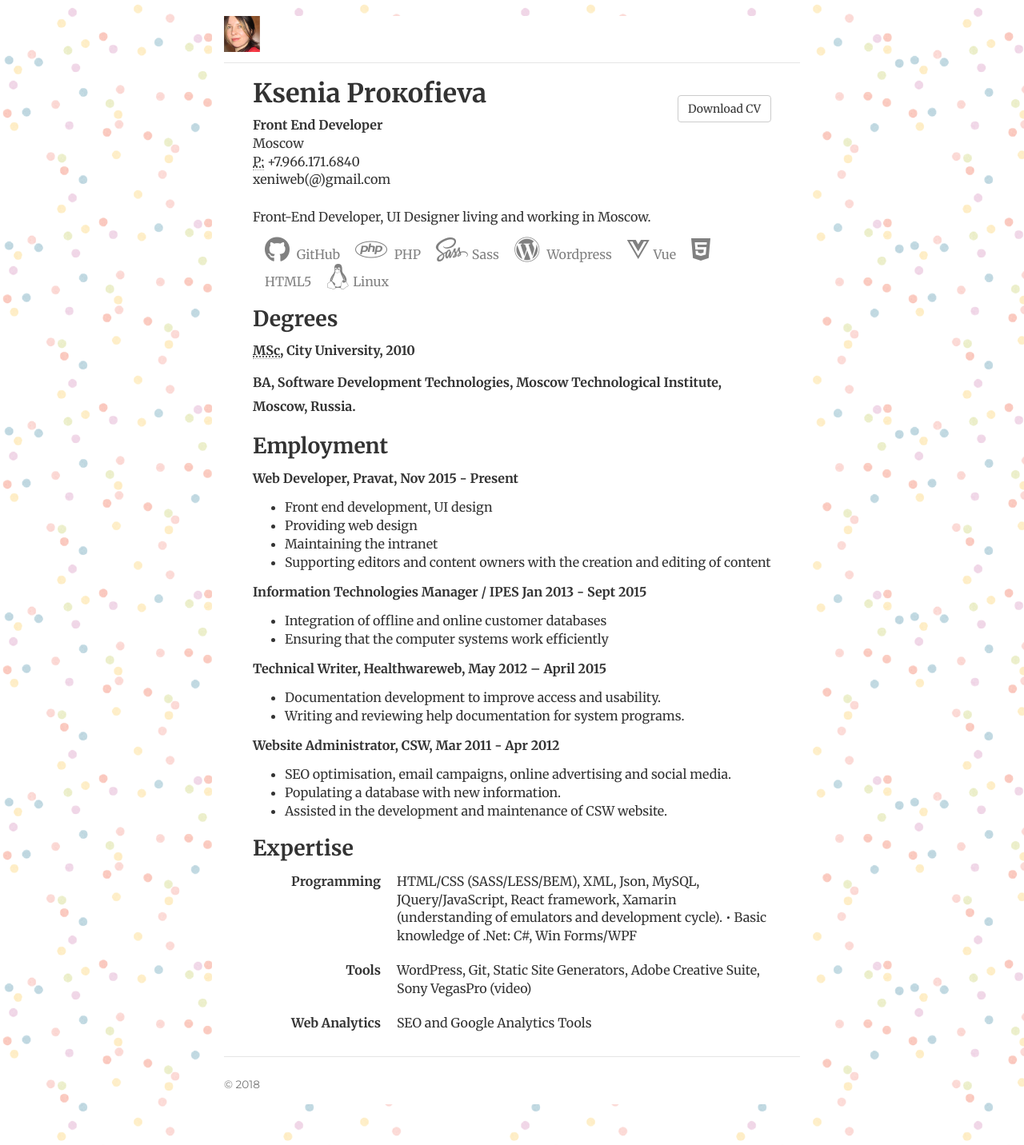
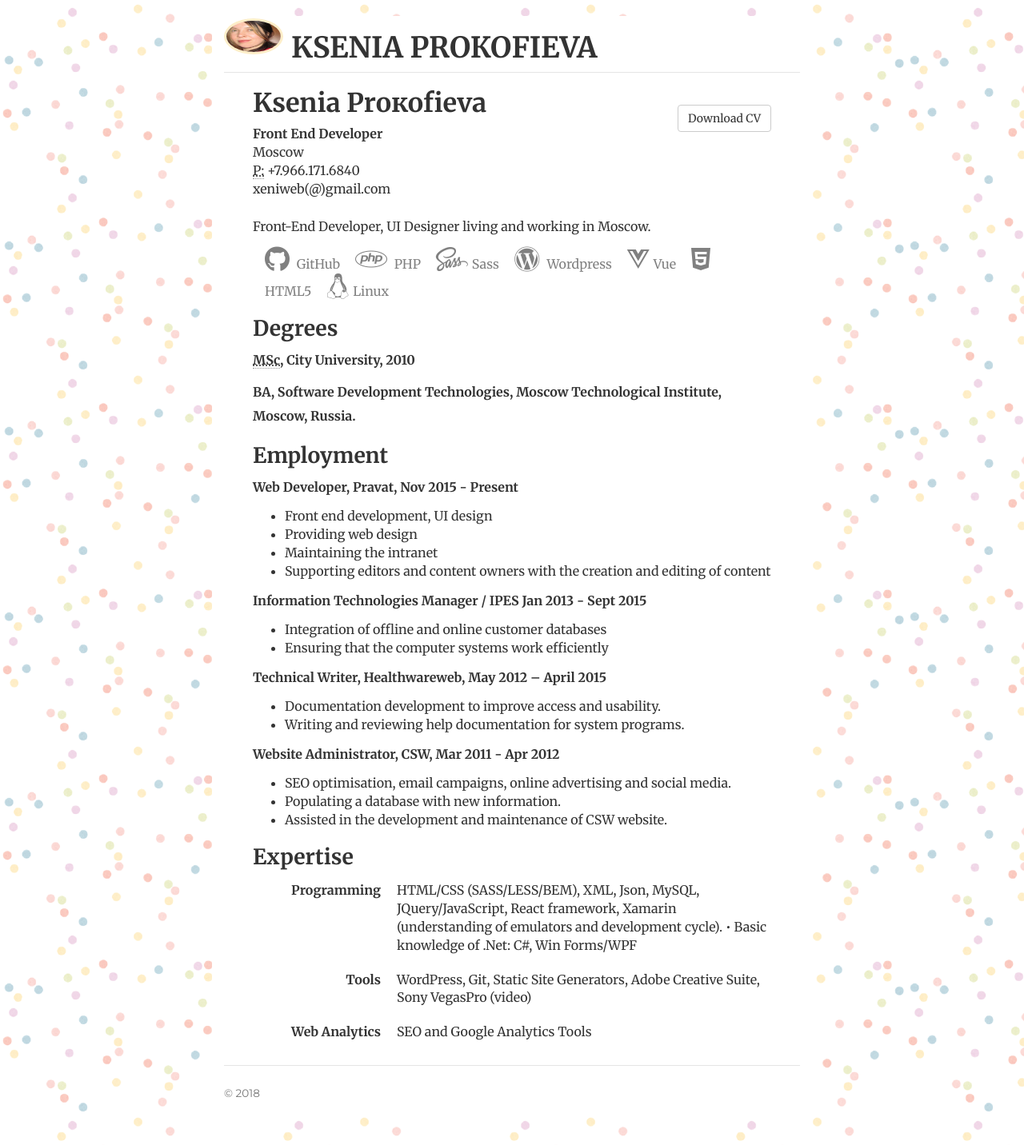
Before and after one commit to cvkp/cvkp.github.io, a Jekyll site: the page built from index-en.html, in a window 1280 px wide. Shown: the whole page at 80% size. Built offline with Jekyll 4.4.1, drawn with Linux system fonts in a browser that asks for light colours; nearby versions of some CDN libraries.

Commit message:
Update english.html

```diff
--- a/_layouts/english.html
+++ b/_layouts/english.html
@@ -12,10 +12,17 @@
 
         <a href="/">
             <li class="pull-left">
-                <img class="logo" src="/images/23.jpg">
+                <img class="logo round" src="/images/23.jpg">
 
             </li>
+
+
+
         </a>
+
+	    			<li>
+				<span itemprop="name"><h1>Ksenia Prокоfieva</h1></span>
+			</li>
 
 
 
```
